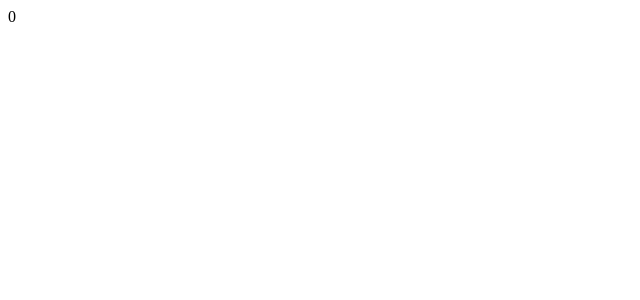
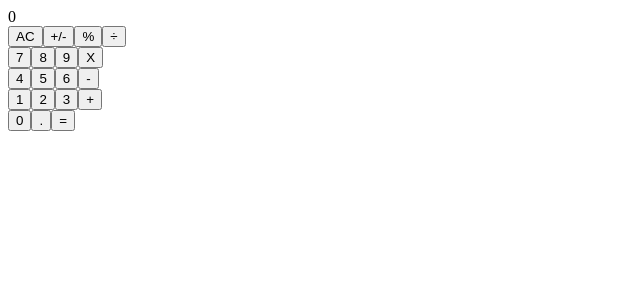
Before and after one commit to Diegodsha/Math-magicians, a React (Create React App) app: page / in a window 1280 px wide. Shown: the top 300 px of the page, without its empty margins (0-640 px from the left). Built offline with nearby package versions, Linux system fonts and the light colour scheme.

Commit message:
Add buttonpanel component

```diff
--- a/src/Components/App.js
+++ b/src/Components/App.js
@@ -6,7 +6,7 @@ const App = props => {
     return (
         <Fragment>
             <Display />
-            {/* <ButtonPanel /> */}
+            <ButtonPanel />
         </Fragment>
     )
 }
--- a/src/Components/ButtonPanel.js
+++ b/src/Components/ButtonPanel.js
@@ -0,0 +1,38 @@
+import React from 'react';
+import Button from './Button';
+
+export const ButtonPanel = () => {
+  return (
+    <>
+      <div>
+      <Button name='AC'/>
+      <Button name='+/-'/>
+      <Button name='%'/>
+      <Button name='÷'/>
+      </div>
+      <div>
+      <Button name='7'/>
+      <Button name='8'/>
+      <Button name='9'/>
+      <Button name='X'/>
+      </div>
+      <div>
+      <Button name='4'/>
+      <Button name='5'/>
+      <Button name='6'/>
+      <Button name='-'/>
+      </div>
+      <div>
+      <Button name='1'/>
+      <Button name='2'/>
+      <Button name='3'/>
+      <Button name='+'/>
+      </div>
+      <div>
+      <Button name='0'/>
+      <Button name='.'/>
+      <Button name='='/>
+      </div>
+    </>
+  );
+};
```
Also changed, not shown: 1 other file (tests, documents, lock files or other folders).
